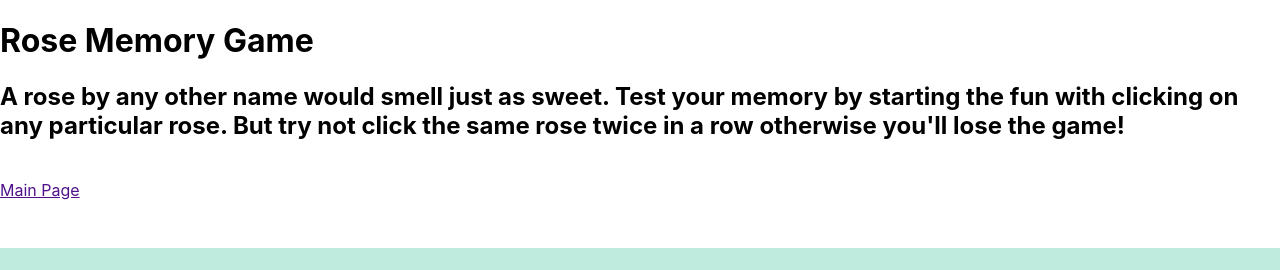
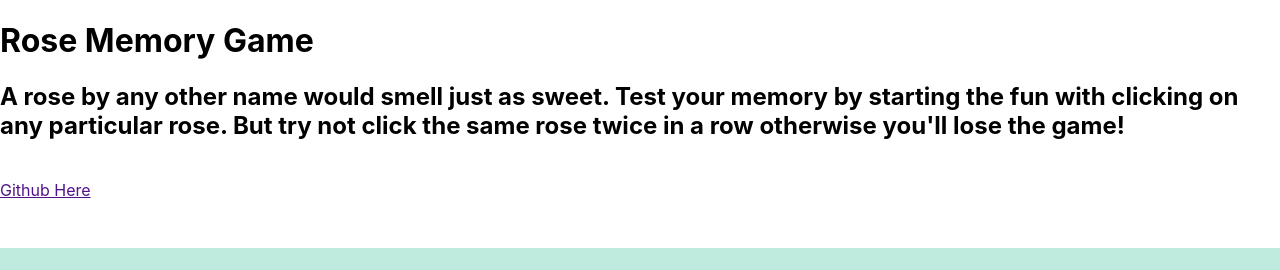
Before and after one commit to NW91/ClickyGame, a React (Create React App) app: page / in a window 1280 px wide. Shown: the top 270 px of the page. Built offline with nearby package versions, Linux system fonts and the light colour scheme.

Commit message:
column formatting

```diff
--- a/src/components/Header/index.js
+++ b/src/components/Header/index.js
@@ -16,7 +16,7 @@ function Header() {
               <br />
               <a className="btn btn-primary btn-lg" href="https://github.com/NW91" role="button"
                   // eslint-disable-next-line react/jsx-no-target-blank
-                  target="_blank">Main Page</a>
+                  target="_blank">Github Here</a>
           </div>
       </div>
       <div className="col-sm-1"></div>
```
